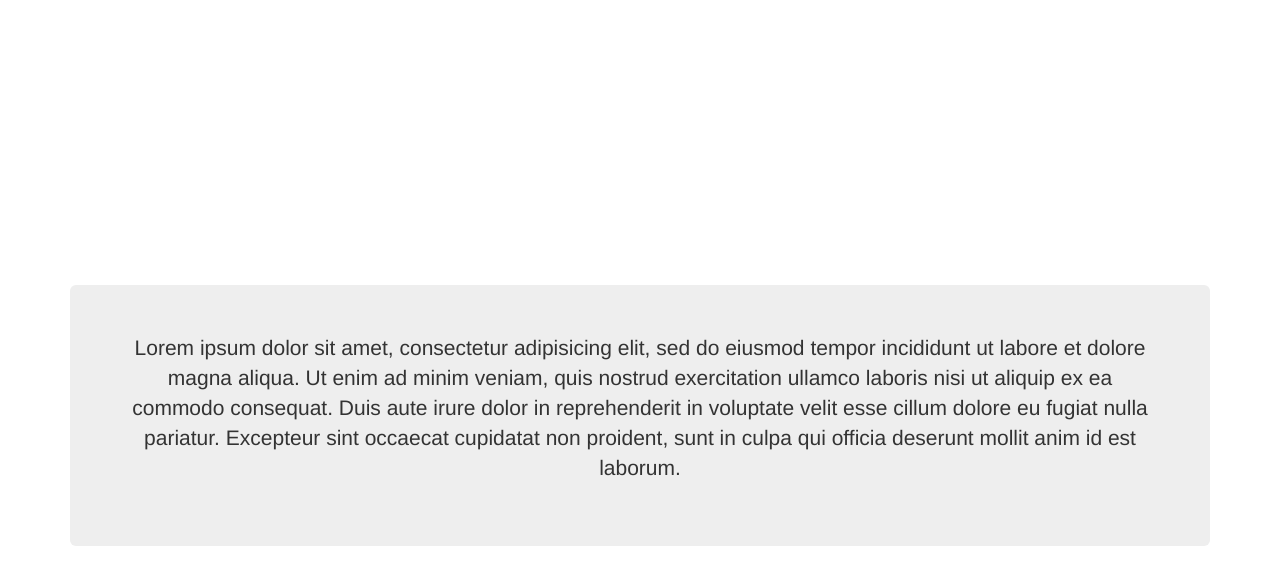
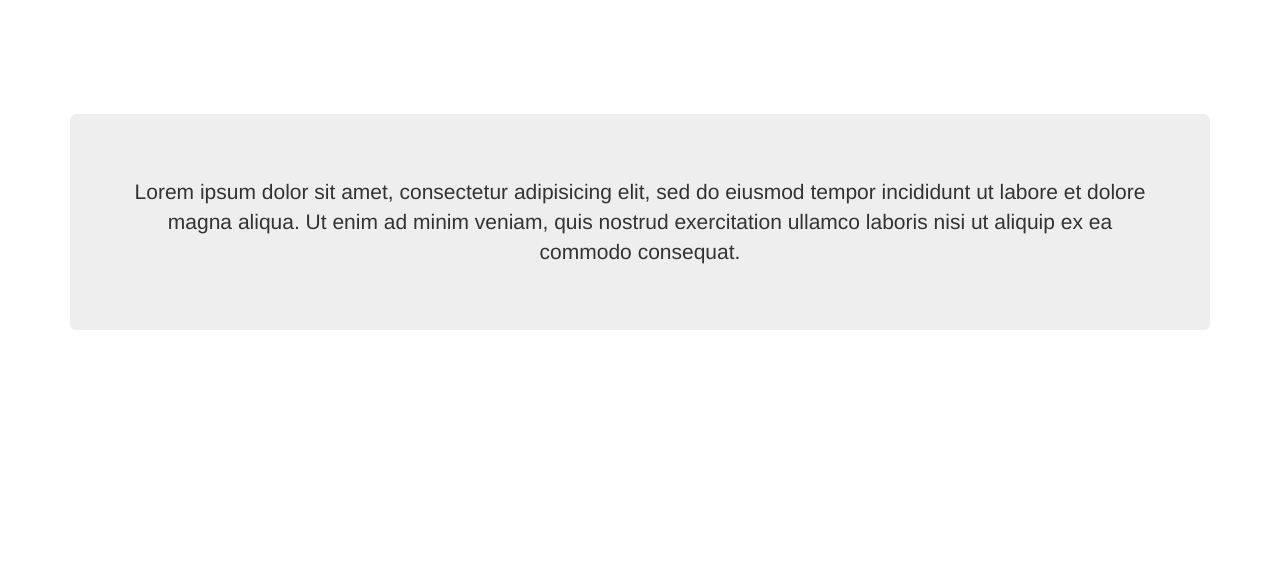
Before and after one commit to SiD-93/local-weather, a React app: page / in a window 1280 px wide. Built offline with nearby package versions, Linux system fonts and the light colour scheme; some icons are missing.

Commit message:
Weather icon based on condition ID. (#1)

```diff
--- a/public/index.html
+++ b/public/index.html
@@ -5,6 +5,7 @@
     <meta name="viewport" content="width=device-width, initial-scale=1">
     <link rel="shortcut icon" href="%PUBLIC_URL%/favicon.ico">
     <link rel="stylesheet" href="%PUBLIC_URL%/bootstrap.min.css">
+    <link rel="stylesheet" href="https://cdnjs.cloudflare.com/ajax/libs/weather-icons/2.0.9/css/weather-icons.min.css">
     <!--
       Notice the use of %PUBLIC_URL% in the tag above.
       It will be replaced with the URL of the `public` folder during the build.
--- a/src/components/WeatherCard.js
+++ b/src/components/WeatherCard.js
@@ -3,17 +3,16 @@ import React from 'react';
 import '../styles/base.css';
 
 function WeatherCard() {
+  let conditionId = 801; // random value; will later be passed as a prop.
   return (
     <div className='container'>
       <div className='jumbotron weatherCard'>
+        <p className={`wi wi-owm-${conditionId} text-center weatherIcon`}></p>
         <p className='text-center'>
           Lorem ipsum dolor sit amet, consectetur
           adipisicing elit, sed do eiusmod tempor incididunt ut labore et dolore
           magna aliqua. Ut enim ad minim veniam, quis nostrud exercitation
-          ullamco laboris nisi ut aliquip ex ea commodo consequat. Duis aute
-          irure dolor in reprehenderit in voluptate velit esse cillum dolore eu
-          fugiat nulla pariatur. Excepteur sint occaecat cupidatat non proident,
-          sunt in culpa qui officia deserunt mollit anim id est laborum.
+          ullamco laboris nisi ut aliquip ex ea commodo consequat.
         </p>
       </div>
     </div>
--- a/src/styles/base.css
+++ b/src/styles/base.css
@@ -1,4 +1,9 @@
 .weatherCard {
   position: relative;
-  margin: 25% auto auto auto;
+  margin: 10% auto 10% auto;
 }
+
+p.weatherIcon {
+  font-size: 7em;
+  display: block;
+}
```
